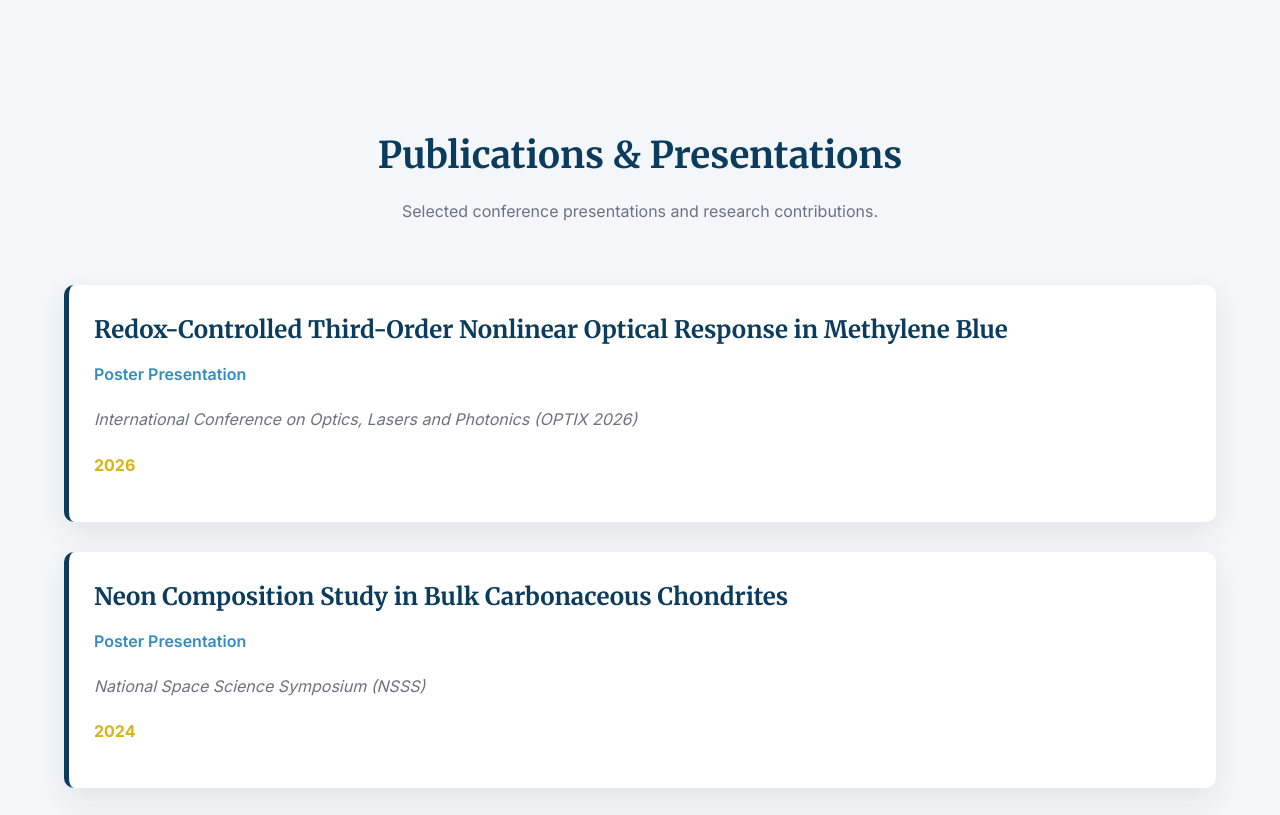
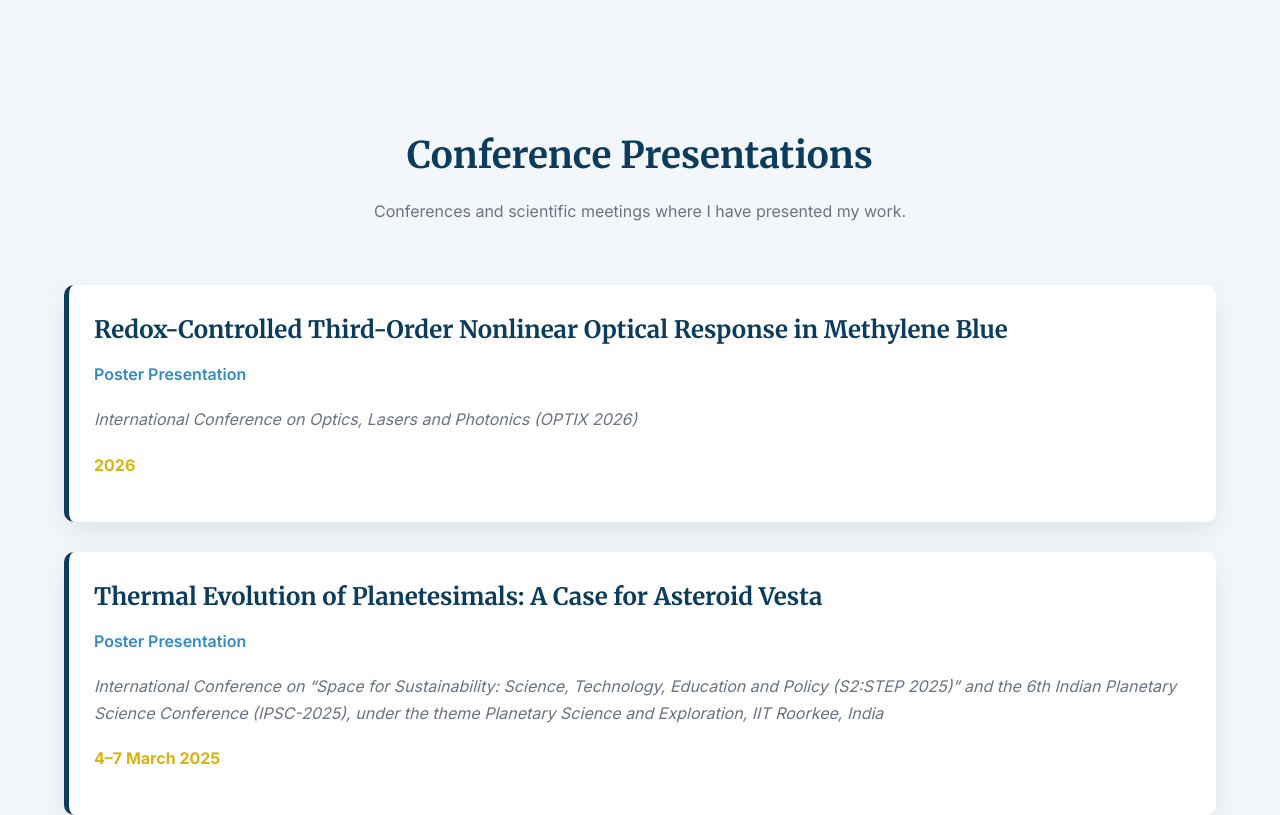
Before and after one commit to Shehzademk/Resume, a plain HTML site: page index.html in a window 1280 px wide. Shown: the part 4160-4975 px from the top of the page. Drawn offline with Linux system fonts and the light colour scheme.

Commit message:
Update index.html

```diff
--- a/index.html
+++ b/index.html
@@ -628,14 +628,11 @@
 
         <div class="section-title">
 
-            <h2>
-                Publications & Presentations
-            </h2>
+            <h2>Conference Presentations</h2>
 
-            <p>
-                Selected conference presentations and research contributions.
-            </p>
-
+                <p>
+                    Conferences and scientific meetings where I have presented my work.
+                </p>
         </div>
 
 
@@ -662,25 +659,6 @@
         </div>
 
 
-        <div class="publication">
-
-            <h3>
-                Neon Composition Study in Bulk Carbonaceous Chondrites
-            </h3>
-
-            <p class="authors">
-                Poster Presentation
-            </p>
-
-            <p class="journal">
-                National Space Science Symposium (NSSS)
-            </p>
-
-            <p class="year">
-                2024
-            </p>
-
-        </div>
 
 
         <div class="publication">
```
